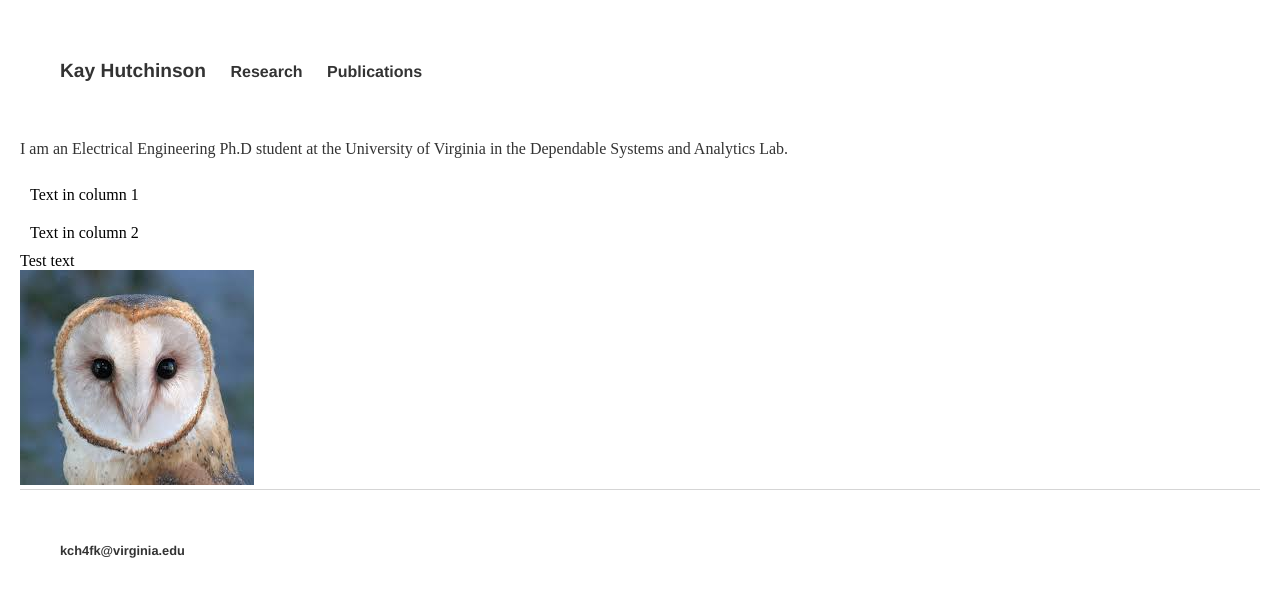
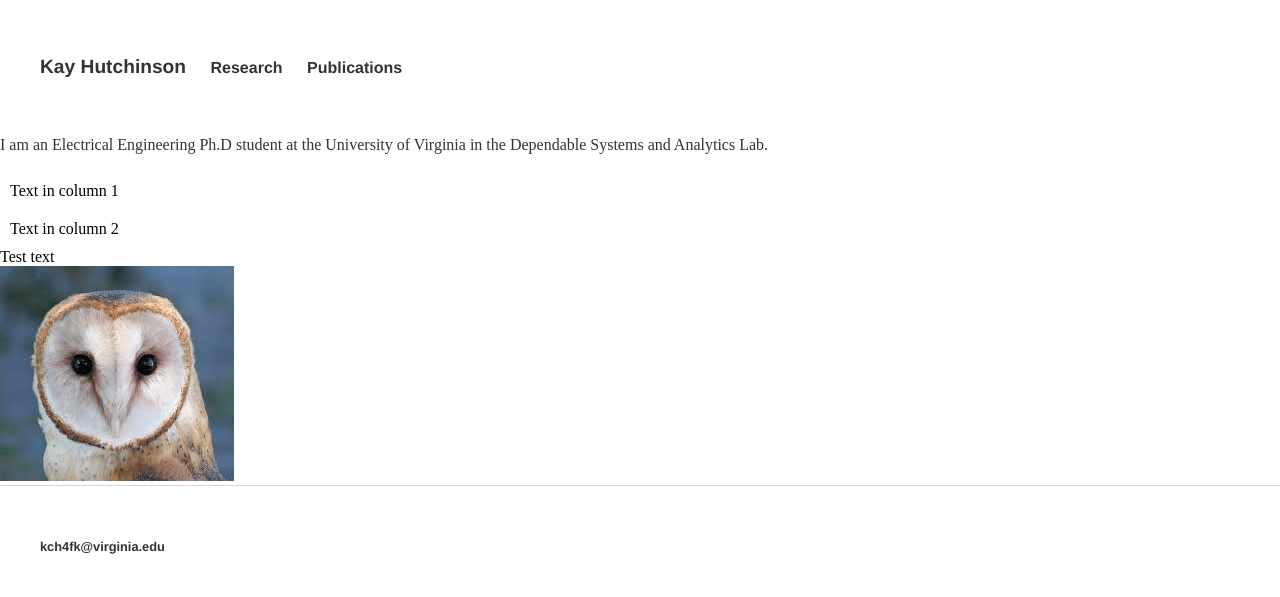
Before and after one commit to kch4fk/kch4fk.github.io, a Jekyll site: the page built from index.html, in a window 1280 px wide. Shown: the top 597 px of the page. Built offline with Jekyll 4.4.1, drawn with Linux system fonts in a browser that asks for light colours.

Commit message:
Update main.css

```diff
--- a/css/main.css
+++ b/css/main.css
@@ -1,7 +1,8 @@
 body {
-    margin: 20px;  /*60px;*/
+    margin: 0px;  /*60px;*/
     /*width: 100%;*/
 }
+
 nav ul, footer ul {
     font-family:'Helvetica', 'Arial', 'Sans-Serif';
     padding: 40px;
```
